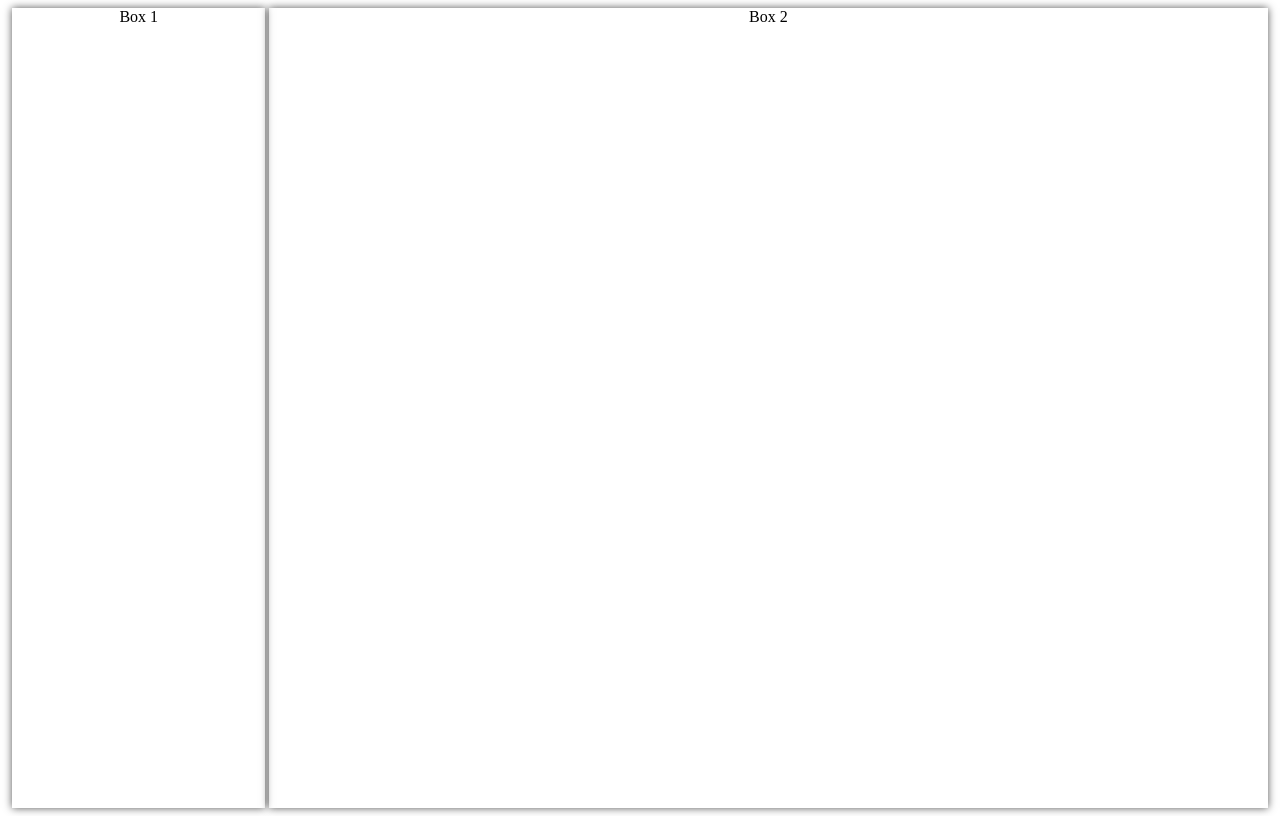
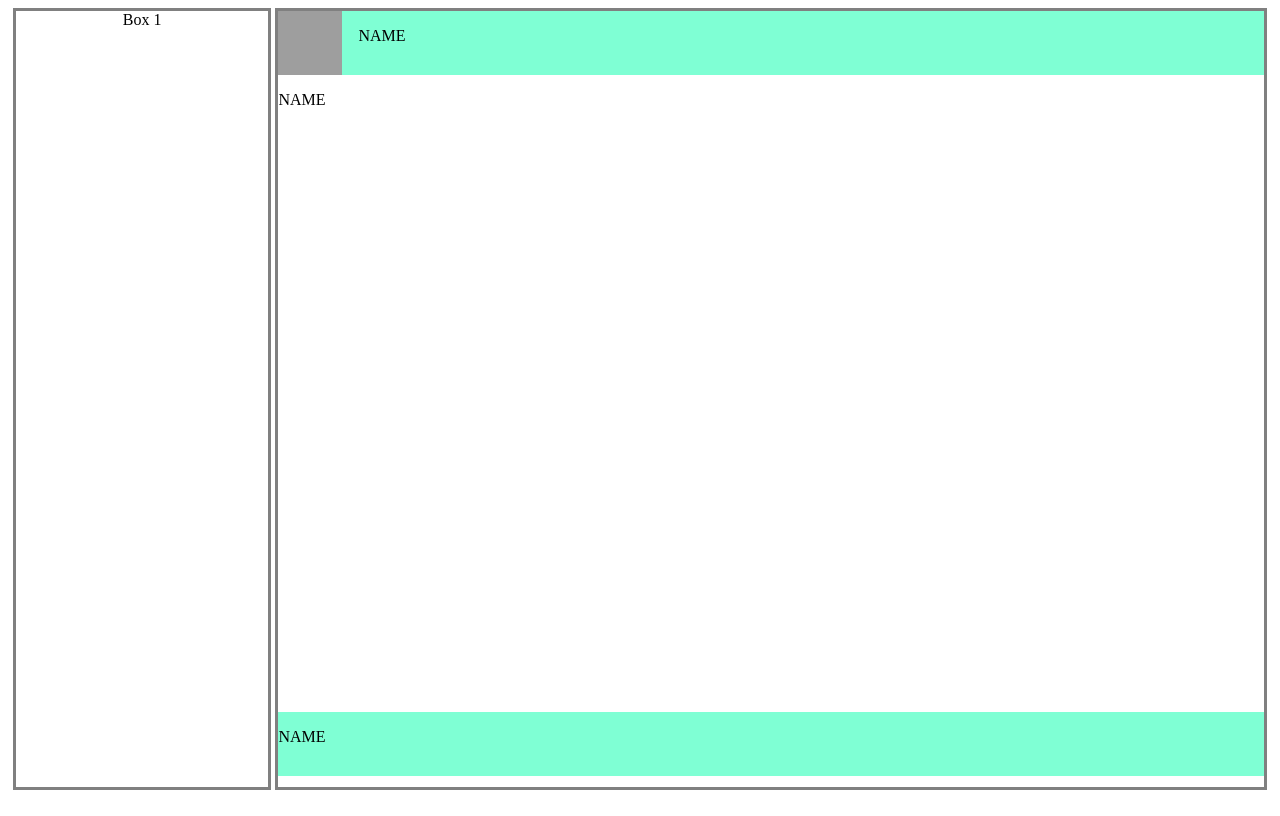
Before and after one commit to m-zeeshanashraf/p2p_app, a Flask app: page / in a window 1280 px wide. Run offline with Flask 3, Linux system fonts and the light colour scheme; grey boxes are pictures that could not be loaded.

Commit message:
modified:   UI/static/style.css 	modified:   UI/templates/home.html

```diff
--- a/UI/static/style.css
+++ b/UI/static/style.css
@@ -1,21 +1,80 @@
+.body {
+  min-width: 1000px;
+  min-height: 800px;
+
+}
+
 .container {
   text-align: center;
   vertical-align: top;
-  height: 100vh;
+  height: 97vh;
 }
+
+.SidebarContainer {
+  display: inline-block;
+  width: 20%;
+  height: 97vh;
+  overflow: auto;
+  border: 3px solid gray;
+}
+
+
+/* Main container containing Friends data plus incoming and outgoing messesage area */
+
+
+
+.MainContainer {
+  text-align: left;
+  display: inline-block;
+  width: 78%;
+  height: 97vh;
+  overflow: auto;
+  border: 3px solid gray;
+
+}
+
+
+.MessageFriendData {
+  margin: 0;
+  display: flex;
+  vertical-align: top;
+  background-color: aquamarine;
+  width: 100%;
+  height: 8dvh;
+
+}
+.MessageFriendDataPic {
+  width: 8dvh;
+  height: 8dvh;
+  margin-right: 2dvh;
+
+}
+
+.MessageRecevingData {
+  width: 8dvh;
+  height: 80%;
+  margin-right: 2dvh;
+
+}
+
+.MessageSendingData {
+  width: 8dvh;
+  width: 100%;
+  height: 8dvh;
+  margin: 0;
+  display: flex;
+  vertical-align: top;
+  background-color: aquamarine;
+}
+
+
+
+
+
 
 .box1 {
   display: inline-block;
-  width: 20%;
-  height: 100vh;
+  width: 100%;
+  height: 20vh;
   overflow: auto;
-  box-shadow: #555 0 0 8px;
 }
-
-.box2 {
-  display: inline-block;
-  width: 79%;
-  height: 100vh;
-  overflow: auto;
-  box-shadow: #555 0 0 8px;
-}
--- a/UI/templates/home.html
+++ b/UI/templates/home.html
@@ -4,10 +4,36 @@
     <title>My Flask App</title>
     <link rel="stylesheet" href="{{ url_for('static', filename='style.css') }}">
 </head>
-<body>
+<body class="body">
+    <!-- Main Container of width 100% and height 100% vertical height -->
     <div class="container">
-		<div class="box1">Box 1</div>
-		<div class="box2">Box 2</div>
+
+
+        <!-- Sidebar containg user data and his friends -->
+        <div class="SidebarContainer">
+		    <div class="box1">Box 1</div>
+        </div>
+
+
+        <!-- User Messages area  -->
+        <div class="MainContainer">
+
+            <div class="MessageFriendData">
+                <img src="im.png" class="MessageFriendDataPic" >
+                <p>NAME</p>
+            </div>
+
+            <div class="MessageRecevingData">
+
+                <p>NAME</p>
+            </div>
+            <div class="MessageSendingData">
+
+                <p>NAME</p>
+            </div>
+
+
+        </div>
 	</div>
 </body>
 </html>
```
